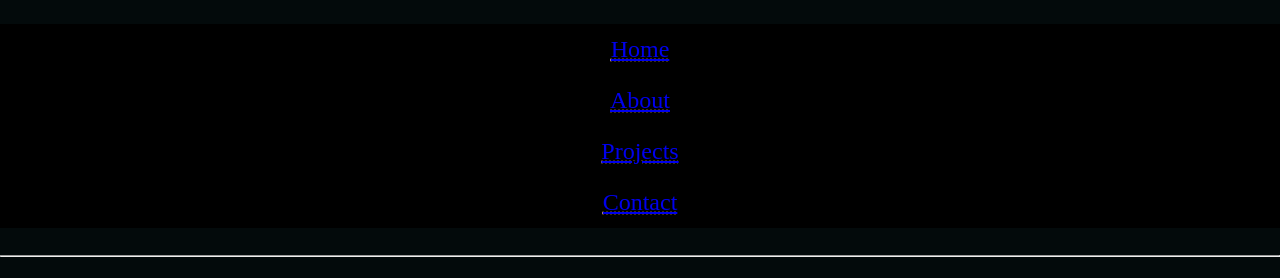
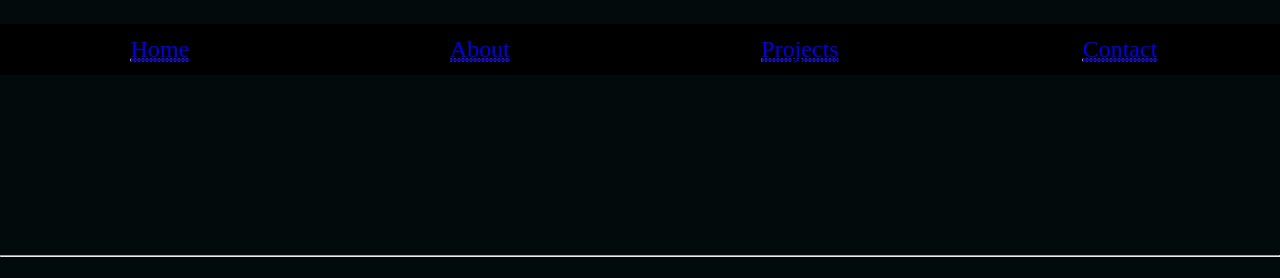
Before and after one commit to CassyDaBean/CassyDaBean.github.io, a plain HTML site: page index.html in a window 1280 px wide. Shown: the part 210-488 px from the top of the page. Drawn offline with Linux system fonts and the light colour scheme.

Commit message:
update 3.4.8
Pain

```diff
--- a/main.css
+++ b/main.css
@@ -27,8 +27,8 @@ body {
 .container {
 
 	display: grid;
-	grid-template-columns: 1fr;
-	grid-auto-rows: minmax(50px,auto);
+	grid-template-columns: repeat(2,1fr 1fr);
+	grid-template-rows: repeat(2,1fr 1fr) ;
 }
 .highlight {
 	color: #b477d3;
```
